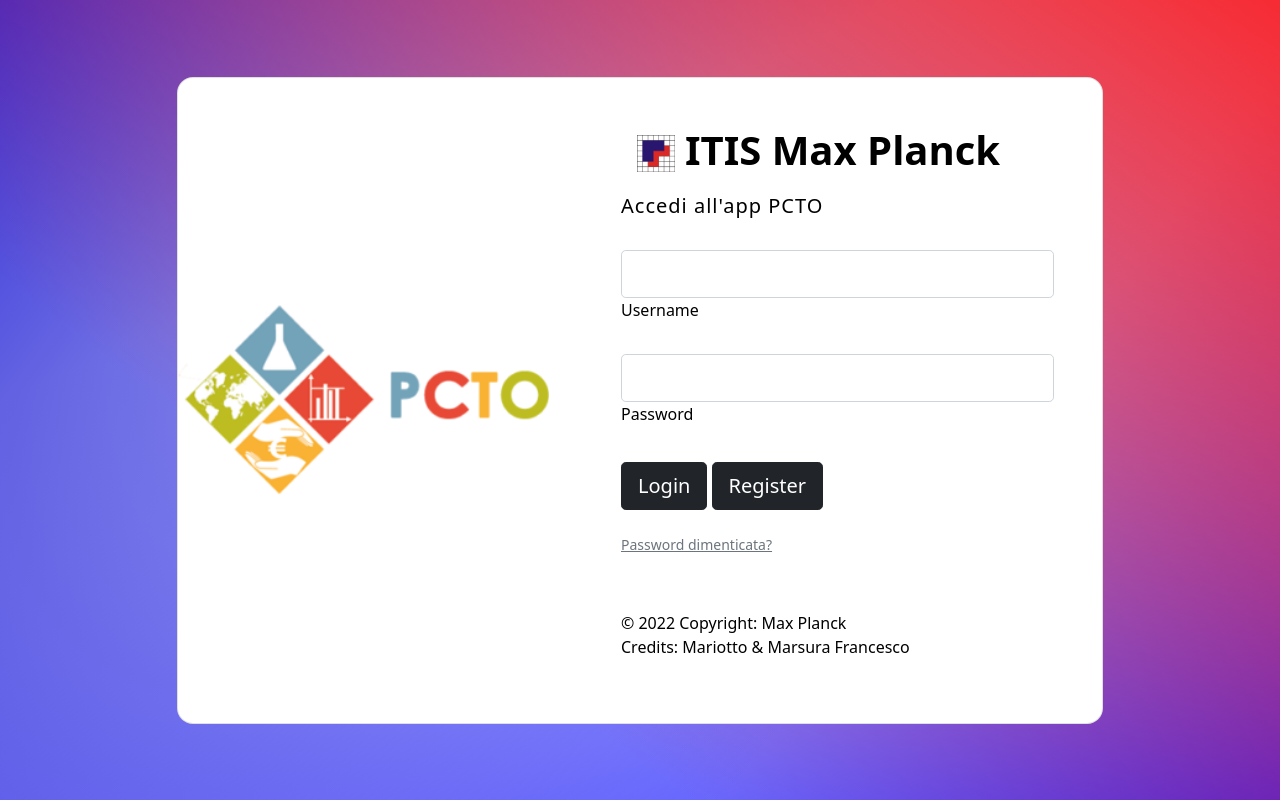
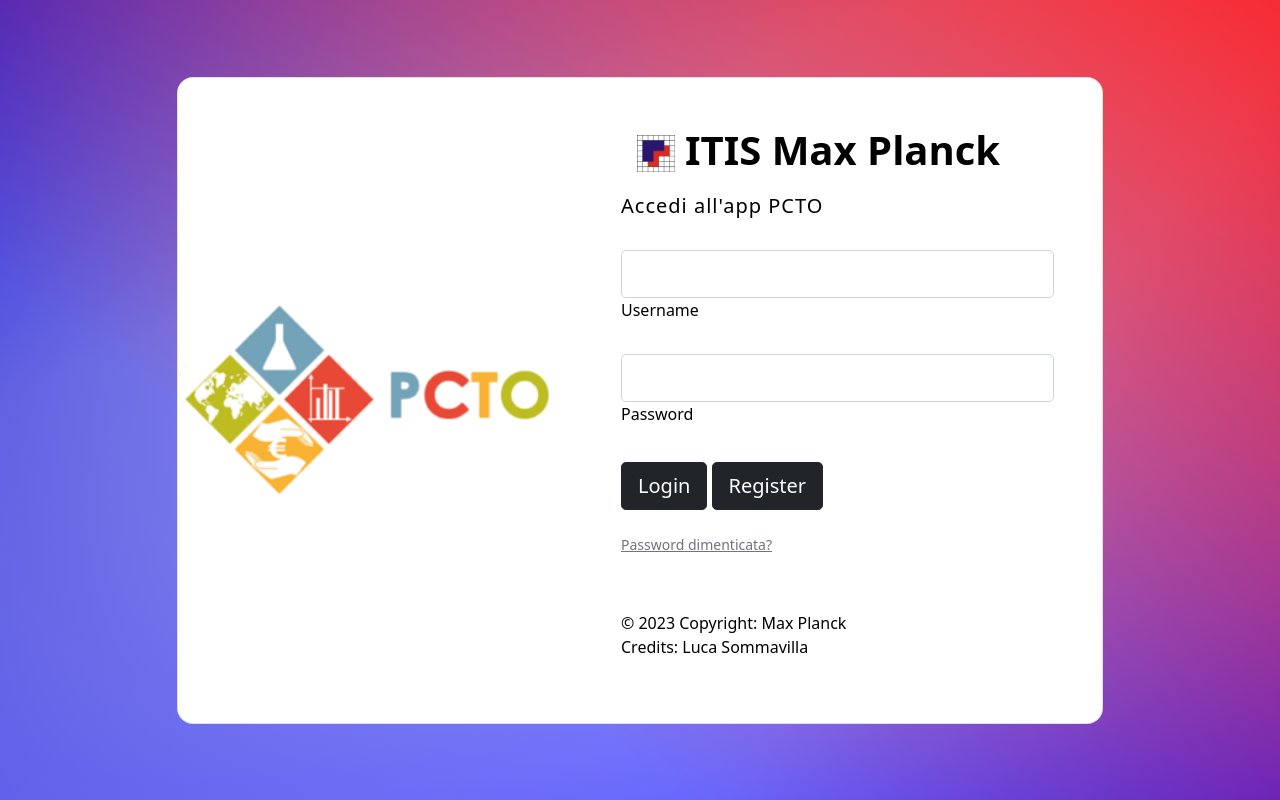
Before and after one commit to lucasommavilla/ProgettoPCTO, a PHP site: page /login.php in a window 1280 px wide. Run offline with PHP 8.4, Linux system fonts and the light colour scheme.

Commit message:
Update login.php

```diff
--- a/login.php
+++ b/login.php
@@ -105,9 +105,9 @@
                            </div>
                            <a class="small text-muted" href="#!">Password dimenticata?</a>
                            <p class="mb-5 pb-lg-2" style="color: #393f81;"></p>
-                           © 2022 Copyright: Max Planck
+                           © 2023 Copyright: Max Planck
                            <br />
-                           Credits: Mariotto & Marsura Francesco
+                           Credits: Luca Sommavilla
                         </form>
                      </div>
                   </div>
```
